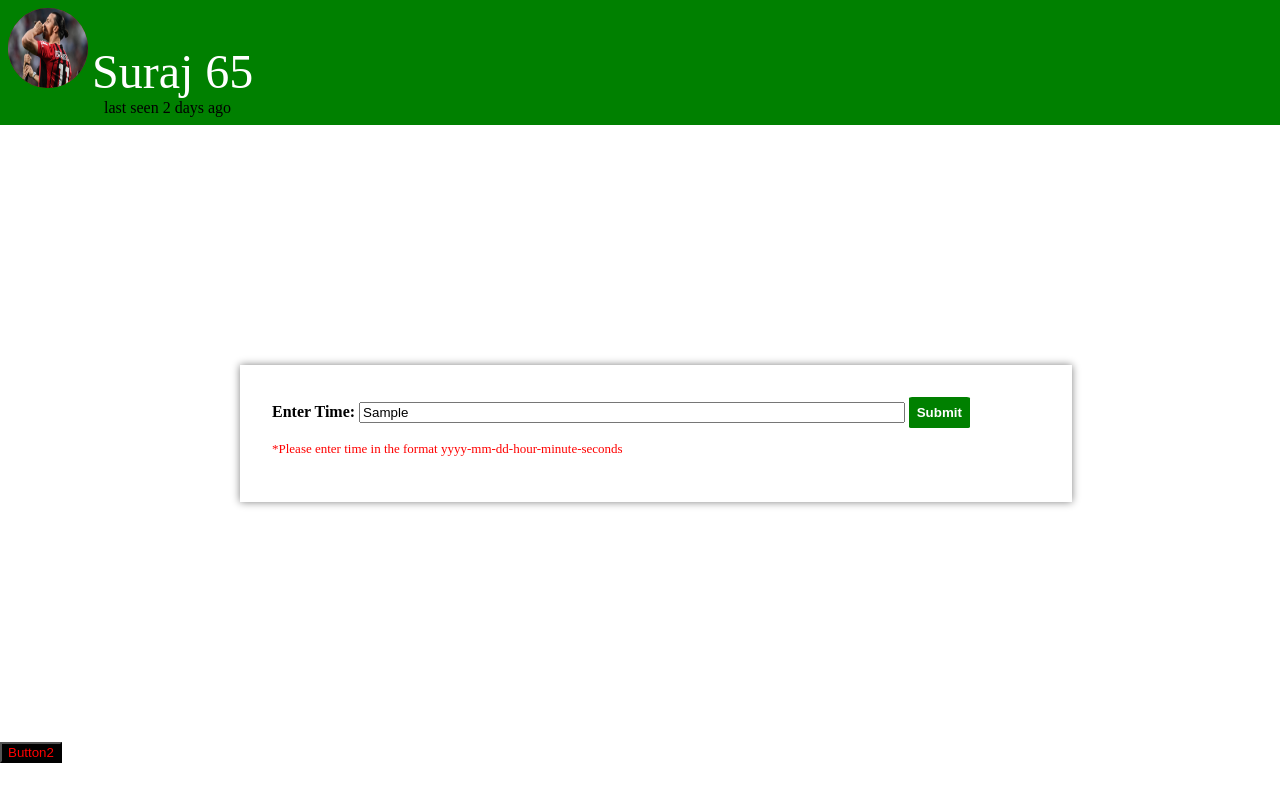
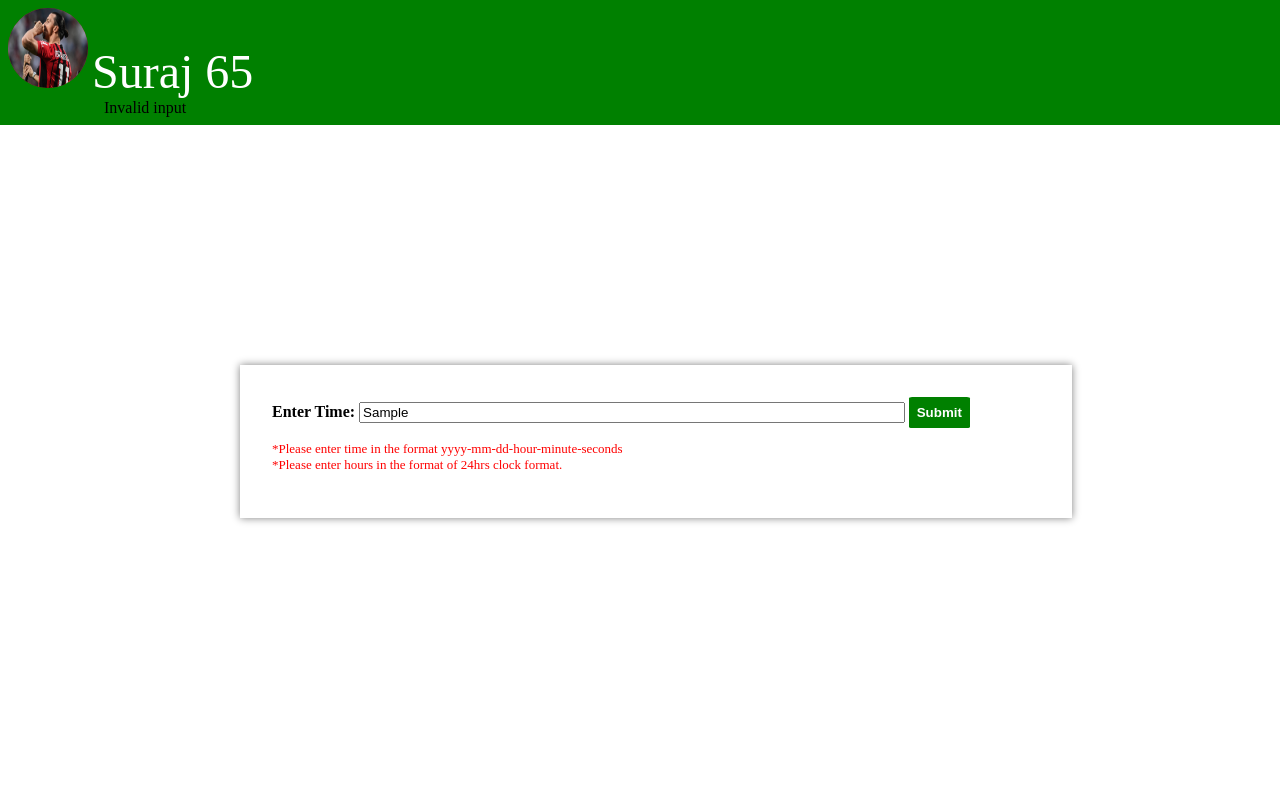
Before and after one commit to Yuvraj883/LinkedInJsChallenge, a website built with Vite: page index.html in a window 1280 px wide. Both pictures are taken after typing "Sample" into the empty fields and a click on the button "Submit". Built offline with nearby package versions, Linux system fonts and the light colour scheme.

Commit message:
JS part complete

```diff
--- a/index.html
+++ b/index.html
@@ -10,7 +10,7 @@
     <div>
     <div class="container">
       <div>
-        <img class="dp" src ="./Zlatan.jpg"/>
+        <img class="dp" src ="./Zlatan.jpg" alt="dp"/>
         <span class="contact-name">Suraj 65</span>
         <div id="lastActive"></div>
       </div>
@@ -27,10 +27,11 @@
       <input id="input-time" placeholder="Eg 2022-08-13-14-26-08"/>
       <button class="submit-btn" >Submit</button>
     <p class="warning">*Please enter time in the format
-      yyyy-mm-dd-hour-minute-seconds </p>
+      yyyy-mm-dd-hour-minute-seconds<br/>
+    *Please enter hours in the format of 24hrs clock format. </p>
+<!-- <button class="dummyBtn" onClick="btn2Clicked()">Button 2</button> -->
+
     </div>
-    <button class="dummyBtn" onclick='btn2Clicked()'>Button2</button>
-
 
     <script type="module" src="/main.js"></script>
   </body>
--- a/main.js
+++ b/main.js
@@ -1,20 +1,21 @@
+// import { splitVendorChunk } from 'vite';
 import './style.css'
 const second = 1000;
 const minute = 60*second;
 const hour = minute*60;
 const day = hour*24;
-const yyyy = 2022;
-const mm = 7;
-const dd = 31;
-const h= 1;
-const min = 27;
-const sec = 0;
+let yyyy = null;
+let mm = null;
+let dd = null;
+let h= null; //2022-08-02-4-48-20
+let min = null;
+let sec = null;
 const time = document.getElementById("input-time");
 // time.innerText= "Hello this is the God speaking!"
 const submit = document.getElementsByClassName("submit-btn")[0];
-const currentTime = new Date();
-const lastSeen = new Date(yyyy,mm-1,dd,h,min,sec);
-const diff =(currentTime.getTime() - lastSeen.getTime());
+let currentTime = null;
+let lastSeen = null;
+let diff = null;
 //console.log(diff);
 const h2 = document.getElementById("lastActive");
 // const para = document.getElementById("para");
@@ -22,8 +23,14 @@ const h2 = document.getElementById("lastActive");
 //  Last Seen = ${lastSeen}
 //  diff = ${currentTime-lastSeen}`
 //h2.innerText = diff;
-alert("Javascript connected")
+//alert("Javascript connected")
 
+
+// function yuvraj(){
+
+// }
+
+function findLastSeen(){
   if(diff===0){
     h2.innerText = `online`;
   }
@@ -37,7 +44,8 @@ else if(diff> minute && diff<hour){
   h2.innerText = `last seen ${Math.floor(diff/(1000*60))} minutes ago`;
   }
   else if(diff>hour && diff<day){
-h2.innerText = `last seen ${Math.floor(diff/(1000*60*60))} hours ago at ${h+":"+mm}hrs `;
+  h2.innerText = `last seen ${Math.floor(diff/(1000*60*60))} hours ago at
+  ${lastSeen.getHours()+":"+ lastSeen.getMinutes()}hrs `;
   }
   else if(diff>day && diff<day*30){
   h2.innerText = `last seen ${Math.floor(diff/(day))} days ago`;
@@ -49,14 +57,28 @@ else{
     h2.innerText = "Invalid input";
   }
 
+}
+
+submit.addEventListener("click", onSubmit);
+function onSubmit(){
+  const s = time.value;
+ const arr= s.split("-");
+  yyyy =parseInt(arr[0]);
+  mm = parseInt(arr[1]);
+  dd = parseInt(arr[2]);
+  h = parseInt(arr[3]);
+  min = parseInt(arr[4]);
+  sec = parseInt(arr[5]);
+  lastSeen = new Date(yyyy,mm-1,dd,h,min,sec);
+  currentTime = new Date();
+  diff = (currentTime.getTime() - lastSeen.getTime());
+  console.log(lastSeen);
 
 
-function btn2Clicked(){
-  alert("button2 clicked");
-}
-submit.addEventListener("click", onSubmit);
-function onSubmit(){
-  alert("Button clicked");
+  findLastSeen();
+
 }
 // const dummyBtn = document.querySelector(".dummyBtn");
-// dummyBtn.addEventListener("click", btn2Clicked);
+// dummyBtn.addEventListener("click", btn2Clicked()=>{
+//   alert("Alert");
+// });
```
Also changed, not shown: index2.html (added, +13 -0 lines). Lines whose indentation alone changed are shown as unchanged.
